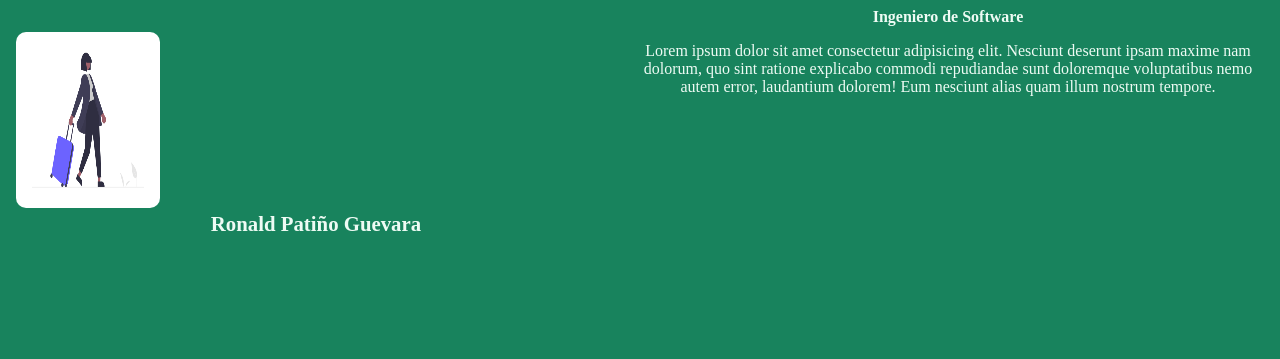
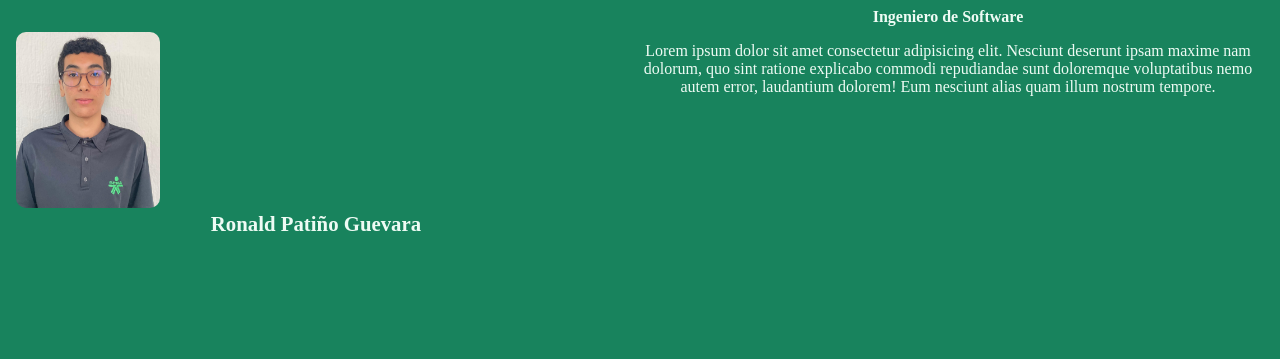
Before and after one commit to ronaldp12/portafolio, a plain HTML site: page index.html in a window 1280 px wide. Shown: the top 359 px of the page. Drawn offline with Linux system fonts and the light colour scheme.

Commit message:
imagen personal puesta

```diff
--- a/index.html
+++ b/index.html
@@ -9,7 +9,7 @@
 <body>
     <header>
         <div class="container-1">
-            <img class="img-1" src="Assets/img/imagen.png" alt="imagen-personal">
+            <img class="img-1" src="Assets/img/img-personal.jpg" alt="imagen-personal">
             <h1>Ronald Patiño Guevara</h1>
         </div>
         <div class="container-2">
```
Also changed, not shown: Assets/img/img-personal.jpg (added).
